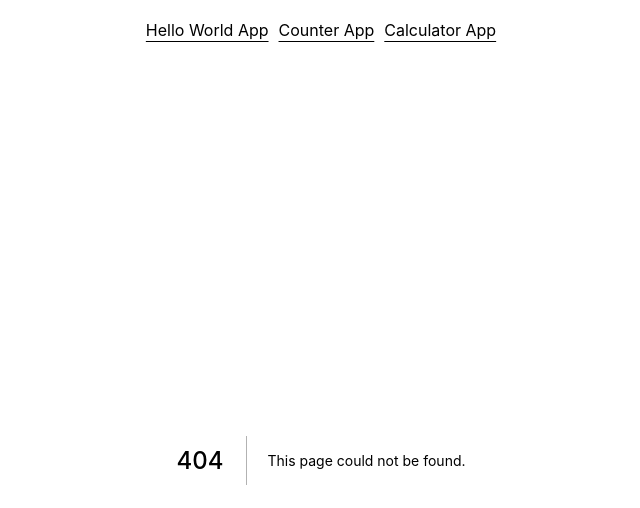
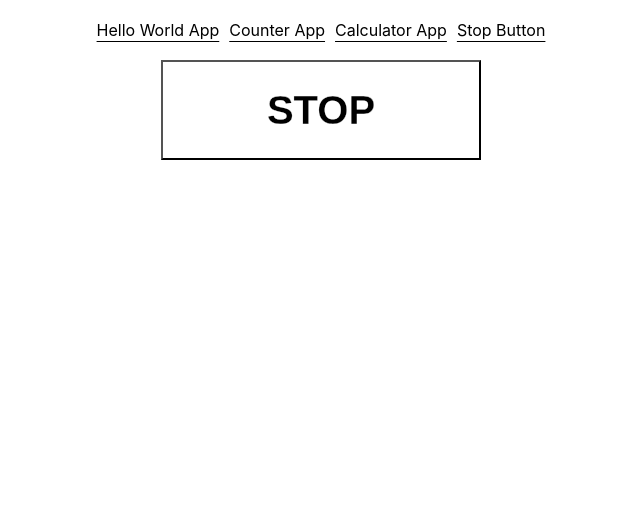
Before and after one commit to ArdenMendoza/SCIC-React-Dev-Worksheet, a Next.js app: page /StopButton in a window 1280 px wide. Before the commit this address had no page. Shown: the top 508 px of the page, without its empty margins (319-959 px from the left). Built offline with nearby package versions, Linux system fonts and the light colour scheme.

Commit message:
Stop button

```diff
--- a/components/Layout.tsx
+++ b/components/Layout.tsx
@@ -6,6 +6,7 @@ const Layout = (props: { children: any }) => {
     { title: "Hello World App", url: "/" },
     { title: "Counter App", url: "/Counter" },
     { title: "Calculator App", url: "/Calculator" },
+    { title: "Stop Button", url: "/StopButton" },
   ];
   return (
     <div style={{ display: "flex", flexDirection: "column" }}>
--- /dev/null
+++ b/pages/StopButton.tsx
@@ -0,0 +1,45 @@
+import React from "react";
+
+const StopButton = () => {
+  const [buttonProps, setButtonProps] = React.useState({
+    color: "white",
+    height: 100,
+    width: 320,
+  });
+
+  const styles = React.useMemo(
+    () =>
+      ({
+        WebkitTextStrokeWidth: 0.3,
+        WebkitTextStrokeColor: "white",
+        fontSize: 40,
+        fontWeight: 'bolder',
+        color: "black",
+        backgroundColor: buttonProps.color,
+        height: buttonProps.height,
+        width: buttonProps.width,
+      } as React.CSSProperties),
+    [buttonProps]
+  );
+
+  const onButtonClick = () =>
+    setButtonProps({
+      color: getRandomColor(),
+      height: buttonProps.height + 10,
+      width: buttonProps.width + 10,
+    });
+
+  return (
+    <button style={styles} onClick={onButtonClick}>
+      {'STOP'}
+    </button>
+  );
+};
+
+const getRandomColor = () => {
+  const randomColorInt = () => Math.floor(Math.random() * 256);
+  const color = `rgb(${randomColorInt()},${randomColorInt()},${randomColorInt()})`;
+  return color;
+};
+
+export default StopButton;
--- a/styles/globals.css
+++ b/styles/globals.css
@@ -45,4 +45,5 @@ a {
   flex: 1;
   display: flex;
   justify-content: center;
+  align-items: center;
 }
```
